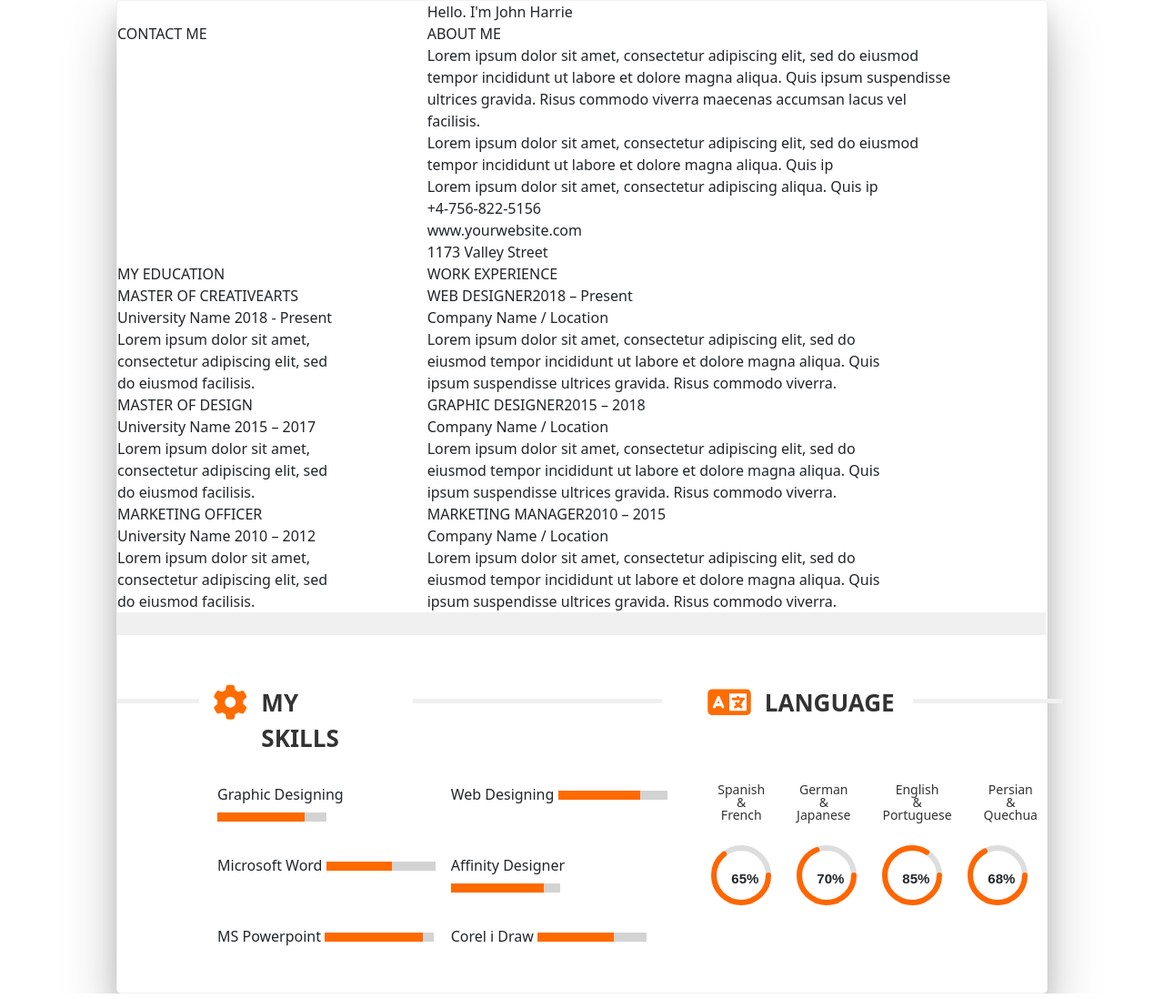
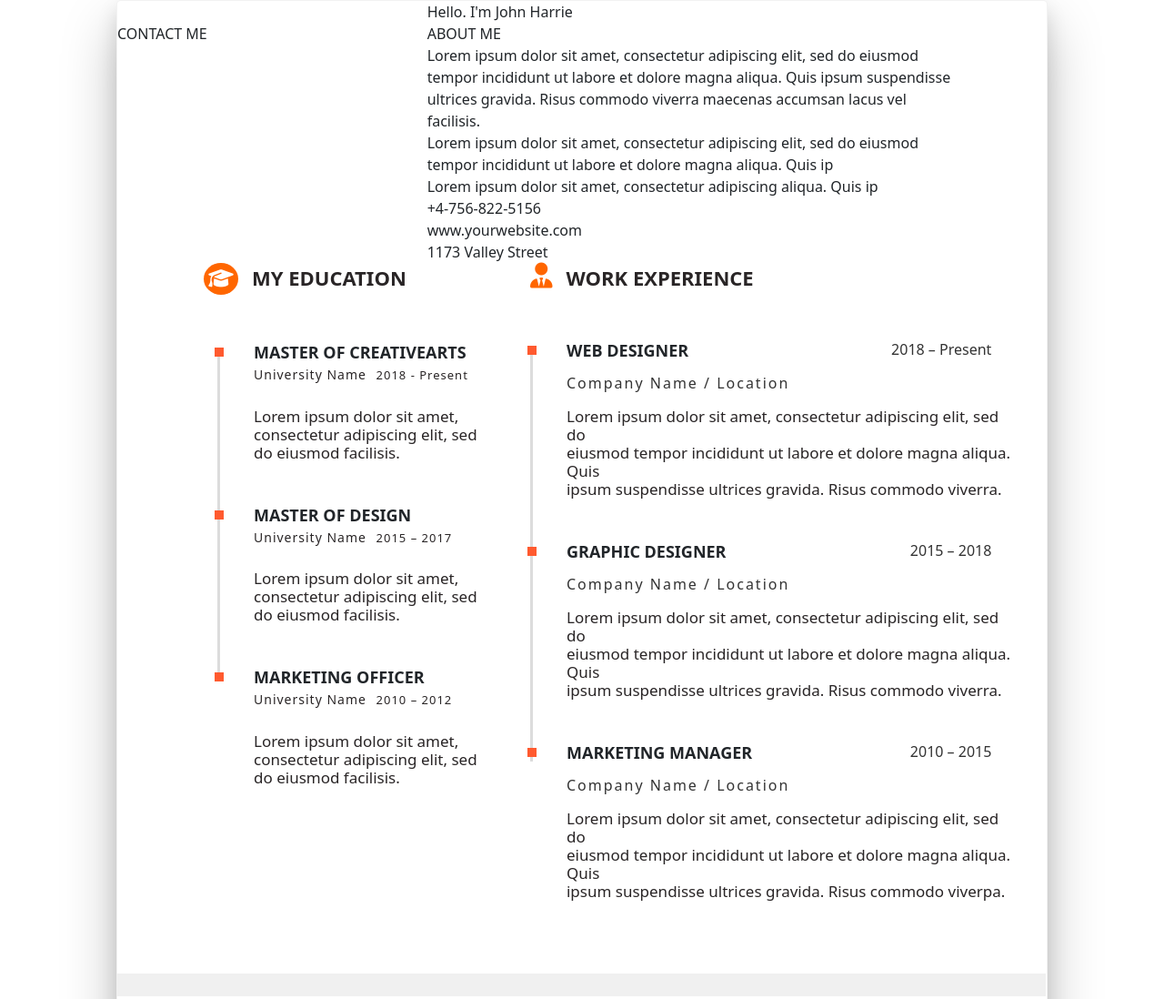
Before and after one commit to cells-del/pm_23_23, a website: page src/app/index.html in a window 1280 px wide. Shown: the top 1098 px of the page at 91% size. Drawn offline with nearby package versions, Linux system fonts and the light colour scheme; files that its build step writes are made by us from their sources; files whose address does not match are found by name.

Commit message:
lab_2-3 content

```diff
--- a/src/app/components/content/_content.scss
+++ b/src/app/components/content/_content.scss
@@ -0,0 +1,94 @@
+.content-pad{
+  padding-left: 110px;
+  padding-bottom: 35px;
+}
+
+.text-1{
+  font-size: 22px;
+  text-transform: uppercase;
+  color: #292526;
+  font-weight: bold;
+}
+
+.bg{
+  height: 35px;
+  width: 38px;
+  font-size: 22px;
+  background-color: #ff6600;
+  border-radius: 50%;
+  text-align: center;
+  color: white;
+}
+
+.timeline {
+  position: relative;
+  padding-left: 40px;
+}
+
+.timeline::before {
+  content: "";
+  position: absolute;
+  left: 0;
+  top: 8px;
+  width: 3px;
+  height: 74%;
+  background: #dcdcdc;
+}
+
+.item {
+  position: relative;
+  margin-bottom: 45px;
+}
+
+.item::before {
+  content: "";
+  width: 10px;
+  height: 10px;
+  background: #ff5a2f;
+  position: absolute;
+  left: -43px;
+  top: 8px;
+}
+
+.title {
+  font-size: 18px;
+  font-weight: 700;
+  width: 95%;
+}
+
+.date{
+  font-size: 16px;
+  color: #333333;
+  font-weight: 400;
+}
+
+.place {
+  font-size: 14px;
+  letter-spacing: 1px;
+  color: #292526;
+  font-weight: 500;
+  margin-bottom: 25px;
+}
+
+.place span {
+  margin-left: 6px;
+  font-size: 13px;
+  color: #292526;
+  font-weight: 500;
+}
+
+.text {
+  font-size: 17px;
+  line-height: 20px;
+  color: #292526;
+  font-weight: 400;
+}
+
+.comp{
+  font-size: 16px;
+  letter-spacing: 2px;
+  color: #333333;
+  font-weight: 400;
+  margin-top: 10px;
+  margin-bottom: 15px;
+}
--- a/src/app/components/content/content.html
+++ b/src/app/components/content/content.html
@@ -1,57 +1,76 @@
-<div>
+<div class="content-pad">
     <div class="row px-0">
         <div class="col-4 px-0">
-            <div>
-                <i></i>
-                <span>MY EDUCATION</span>
+            <div style="display:flex; gap: 15px; padding-bottom: 50px; margin-left: -15px">
+                <div class="bg"><i class="fa-solid fa-graduation-cap"></i></div>
+                <span class="text-1">MY EDUCATION</span>
             </div>
-            <div>
-                <div>MASTER OF CREATIVEARTS</div>
-                <div>University Name <span>2018 - Present</span></div>
-                <div>Lorem ipsum dolor sit amet,<br>
-                    consectetur adipiscing elit, sed<br>
-                    do eiusmod facilisis.</div>
-            </div>
-            <div>
-                <div>MASTER OF DESIGN</div>
-                <div>University Name <span>2015 – 2017</span></div>
-                <div>Lorem ipsum dolor sit amet,<br>
-                    consectetur adipiscing elit, sed<br>
-                    do eiusmod facilisis.</div>
-            </div>
-            <div>
-                <div>MARKETING OFFICER</div>
-                <div>University Name <span>2010 – 2012</span></div>
-                <div>Lorem ipsum dolor sit amet,<br>
-                    consectetur adipiscing elit, sed<br>
-                    do eiusmod facilisis.</div>
+            <div class="timeline">
+                <div class="item">
+                    <div class="title">MASTER OF CREATIVEARTS</div>
+                    <div class="place">University Name <span class="data">2018 - Present</span></div>
+                    <div class="text">
+                        Lorem ipsum dolor sit amet,<br>
+                        consectetur adipiscing elit, sed<br>
+                        do eiusmod facilisis.
+                    </div>
+                </div>
+                <div class="item">
+                    <div class="title">MASTER OF DESIGN</div>
+                    <div class="place">University Name <span>2015 – 2017</span></div>
+                    <div class="text">
+                        Lorem ipsum dolor sit amet,<br>
+                        consectetur adipiscing elit, sed<br>
+                        do eiusmod facilisis.
+                    </div>
+                </div>
+                <div class="item">
+                    <div class="title">MARKETING OFFICER</div>
+                    <div class="place">University Name <span>2010 – 2012</span></div>
+                    <div class="text">
+                        Lorem ipsum dolor sit amet,<br>
+                        consectetur adipiscing elit, sed<br>
+                        do eiusmod facilisis.
+                    </div>
+                </div>
             </div>
         </div>
-        <div class="col-8 px-0">
-            <div>
-                <i></i>
-                <span>WORK EXPERIENCE</span>
+        <div class="col-7 px-0" style="margin-left: 40px">
+            <div style="display:flex; gap: 15px; padding-bottom: 50px;">
+                <i class="fa-solid fa-user-tie" style="color: #ff6600; font-size: 28px;"></i>
+                <span class="text-1">WORK EXPERIENCE</span>
             </div>
-            <div>
-                <div>WEB DESIGNER<span>2018 – Present</span></div>
-                <div>Company Name / Location</div>
-                <div>Lorem ipsum dolor sit amet, consectetur adipiscing elit, sed do<br>
-                    eiusmod tempor incididunt ut labore et dolore magna aliqua. Quis<br>
-                    ipsum suspendisse ultrices gravida. Risus commodo viverra.</div>
-            </div>
-            <div>
-                <div>GRAPHIC DESIGNER<span>2015 – 2018</span></div>
-                <div>Company Name / Location</div>
-                <div>Lorem ipsum dolor sit amet, consectetur adipiscing elit, sed do<br>
-                    eiusmod tempor incididunt ut labore et dolore magna aliqua. Quis<br>
-                    ipsum suspendisse ultrices gravida. Risus commodo viverra.</div>
-            </div>
-            <div>
-                <div>MARKETING MANAGER<span>2010 – 2015</span></div>
-                <div>Company Name / Location</div>
-                <div>Lorem ipsum dolor sit amet, consectetur adipiscing elit, sed do<br>
-                    eiusmod tempor incididunt ut labore et dolore magna aliqua. Quis<br>
-                    ipsum suspendisse ultrices gravida. Risus commodo viverra.</div>
+            <div class="timeline">
+
+                <div class="item">
+                    <div class="title" style="display: flex; justify-content: space-between;">WEB DESIGNER <span class="date">2018 – Present</span></div>
+                    <div class="comp">Company Name / Location</div>
+                    <div class="text">
+                        Lorem ipsum dolor sit amet, consectetur adipiscing elit, sed do<br>
+                        eiusmod tempor incididunt ut labore et dolore magna aliqua. Quis<br>
+                        ipsum suspendisse ultrices gravida. Risus commodo viverra.
+                    </div>
+                </div>
+
+                <div class="item">
+                    <div class="title" style="display: flex; justify-content: space-between;">GRAPHIC DESIGNER<span class="date">2015 – 2018</span></div>
+                    <div class="comp">Company Name / Location</div>
+                    <div class="text">
+                        Lorem ipsum dolor sit amet, consectetur adipiscing elit, sed do<br>
+                        eiusmod tempor incididunt ut labore et dolore magna aliqua. Quis<br>
+                        ipsum suspendisse ultrices gravida. Risus commodo viverra.
+                    </div>
+                </div>
+
+                <div class="item">
+                    <div class="title" style="display: flex; justify-content: space-between;">MARKETING MANAGER<span class="date">2010 – 2015</span></div>
+                    <div class="comp">Company Name / Location</div>
+                    <div class="text">
+                        Lorem ipsum dolor sit amet, consectetur adipiscing elit, sed do<br>
+                        eiusmod tempor incididunt ut labore et dolore magna aliqua. Quis<br>
+                        ipsum suspendisse ultrices gravida. Risus commodo viverра.
+                    </div>
+                </div>
             </div>
         </div>
     </div>
--- a/src/app/components/footer/_footer.scss
+++ b/src/app/components/footer/_footer.scss
@@ -21,13 +21,14 @@
   width: 300px;
   height: 5px;
   background-color: #f0f0f0;
+  margin-left: 50px ;
 }
 
 .h-line-4{
   width: 181px;
   height: 5px;
   background-color: #f0f0f0;
-  margin-right: -30px;
+  margin-right: -20px;
 }
 
 .skil{
@@ -35,7 +36,6 @@
   gap:  15px;
   margin-top: -15px;
   margin-left: 15px;
-  margin-right: 50px;
 }
 
 .skil-2{
@@ -48,12 +48,12 @@
 
 .skills-pad{
   padding-left: 110px;
-  padding-top: 30px;
+  padding-top: 60px;
   padding-bottom: 50px;
 }
 
 .language-pad{
-  padding-top: 30px;
+  padding-top: 60px;
   padding-right: 10px;
   margin-left: -50px;
   padding-bottom: 50px;
@@ -103,7 +103,7 @@
   -webkit-appearance: none;
   width: 0;
   height: 0;
-  box-shadow: -200px 0 0 200px #ff6a00;
+  box-shadow: -200px 0 0 200px #ff6c00;
 }
 
 .circle-wrapper {
```
Also changed, not shown: dist/css/style.min.css, dist/index.html.
